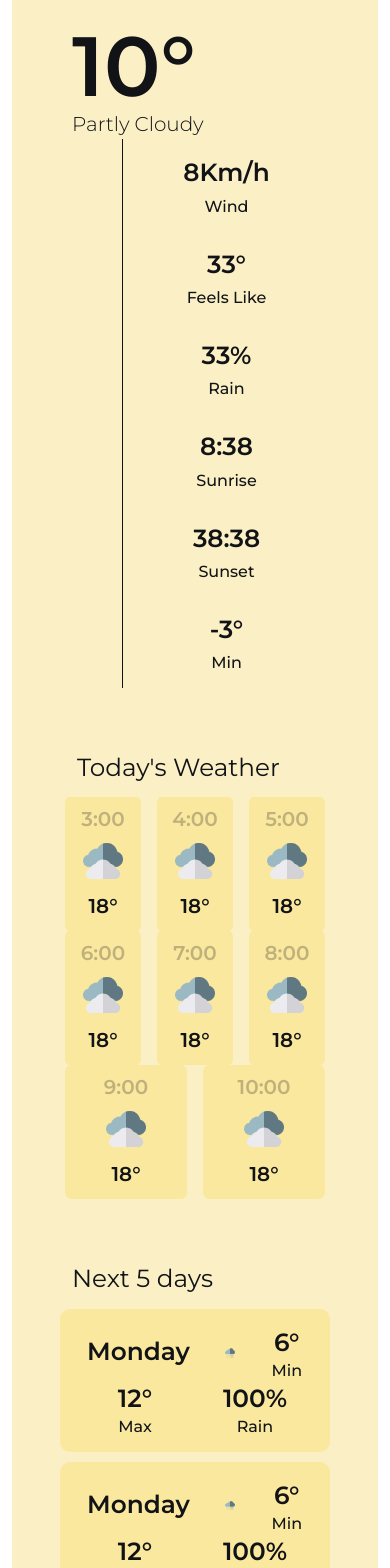
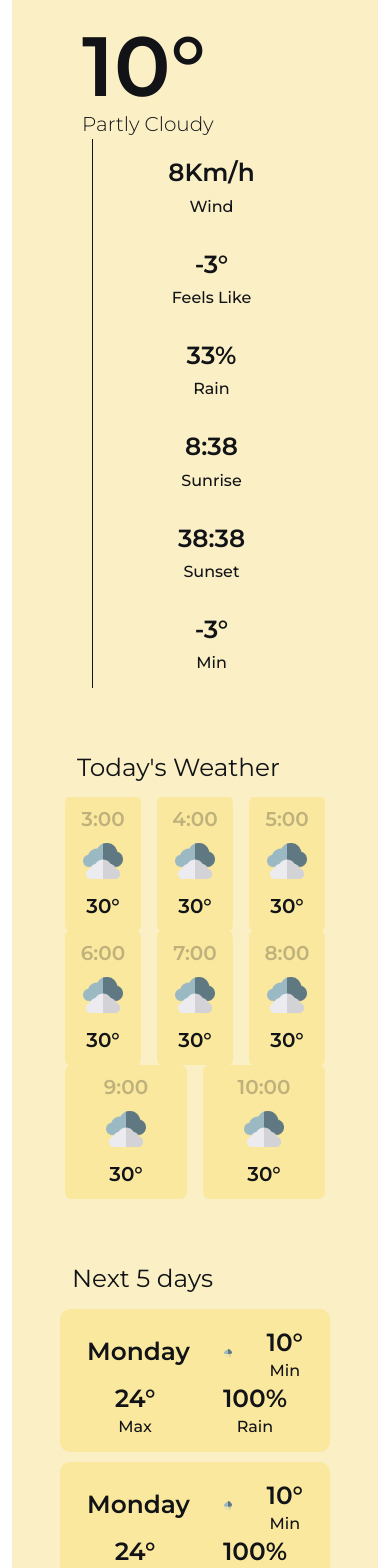
Before and after one commit to JuliaLavagnini/weather-react, a React (Vite) app: page / in a window 390 px wide. Shown: the part 400-1968 px from the top of the page. Built offline with nearby package versions, Linux system fonts and the light colour scheme.

Commit message:
Added convertion Celsius/Fahrenheit

```diff
--- a/src/App.css
+++ b/src/App.css
@@ -43,6 +43,15 @@ p {
   flex-direction: column;
 }
 
+.title{
+  justify-content: center;
+  align-items: center;
+}
+
+.title .col-md-2{
+  margin-left: 20px;
+}
+
 .icon {
   width: 10.5em;
 }
--- a/src/App.tsx
+++ b/src/App.tsx
@@ -1,14 +1,26 @@
 import Forecast from "./Forecast";
 import Search from "./Search";
-import WeatherDetail from "./weatherDetail";
+import WeatherStatus from "./weatherStatus";
 import HourlyForecast from "./hourlyForecast";
+import { useState } from "react";
 import "./App.css";
 
 function App() {
   const cityName = "London";
   const description = "Partly Cloudy";
-  const temperature = 10;
+  const temperatureCelsius = 10;
   const date = "Sunday";
+
+  const [isCelsius, setIsCelsius] = useState(true);
+
+  const handleUnitChange = (unit: string) => {
+    setIsCelsius(unit === "Celsius");
+  };
+
+  const convertToFahrenheit = (celsius: number) => {
+    return Math.round((celsius * 9) / 5 + 32);
+  };
+
   return (
     <div className="weather-app">
       <div className="row">
@@ -16,8 +28,18 @@ function App() {
           <Search />
         </div>
         <div className="col-md-2">
-          <div className="btn btn-dark cel active">°C</div>
-          <div className="btn btn-outline-dark ms-2 fah">°F</div>
+          <button
+            className="btn btn-dark"
+            onClick={() => handleUnitChange("Celsius")}
+          >
+            °C
+          </button>
+          <button
+            className="btn btn-outline-dark ms-2"
+            onClick={() => handleUnitChange("Fahrenheit")}
+          >
+            °F
+          </button>
         </div>
       </div>
       <div className="row city pb-3">
@@ -28,7 +50,7 @@ function App() {
           <p>{date}</p>
         </div>
       </div>
-      <div className="row">
+      <div className="row title">
         <div className="col-md-3">
           <video id="banner-video" autoPlay muted playsInline loop>
             <source src="src/assets/cloudy-day.webm" type="video/webm" />
@@ -36,18 +58,22 @@ function App() {
           </video>
         </div>
         <div className="col-md-2">
-          <p className="temperature">{temperature}°</p>
+          <p className="temperature">
+            {isCelsius
+              ? `${temperatureCelsius}°`
+              : `${convertToFahrenheit(temperatureCelsius)}°`}
+          </p>
           <p className="description">{description}</p>
         </div>
         <div className="col-md-5">
-          <WeatherDetail />
+          <WeatherStatus isCelsius={isCelsius} />
         </div>
       </div>
       <div className="row">
-        <HourlyForecast />
+        <HourlyForecast isCelsius={isCelsius}/>
       </div>
       <div className="row">
-        <Forecast />
+        <Forecast isCelsius={isCelsius}/>
       </div>
     </div>
   );
--- a/src/Forecast.tsx
+++ b/src/Forecast.tsx
@@ -1,5 +1,21 @@
 import "./forecast.css";
-function Forecast() {
+
+function Forecast({ isCelsius }: { isCelsius: boolean }) {
+  const minimumCelsius = 10;
+  const maximumCelsius = 24;
+
+  const convertToFahrenheit = (celsius: number) => {
+    return Math.round((celsius * 9) / 5 + 32);
+  };
+
+  const minimum = isCelsius
+    ? minimumCelsius
+    : convertToFahrenheit(minimumCelsius);
+
+  const maximum = isCelsius
+    ? maximumCelsius
+    : convertToFahrenheit(maximumCelsius);
+
   return (
     <div className="forecast" id="forecast">
       <h2>Next 5 days</h2>
@@ -11,11 +27,11 @@ function Forecast() {
           <img src="src/assets/storm.png" alt="storm" />
         </div>
         <div className="col">
-          <p>6°</p>
+          <p>{minimum}°</p>
           <h3>Min</h3>
         </div>
         <div className="col">
-          <p>12°</p>
+          <p>{maximum}°</p>
           <h3>Max</h3>
         </div>
         <div className="col">
@@ -32,11 +48,11 @@ function Forecast() {
           <img src="src/assets/storm.png" alt="storm" />
         </div>
         <div className="col">
-          <p>6°</p>
+          <p>{minimum}°</p>
           <h3>Min</h3>
         </div>
         <div className="col">
-          <p>12°</p>
+          <p>{maximum}°</p>
           <h3>Max</h3>
         </div>
         <div className="col">
@@ -53,11 +69,11 @@ function Forecast() {
           <img src="src/assets/storm.png" alt="storm" />
         </div>
         <div className="col">
-          <p>6°</p>
+          <p>{minimum}°</p>
           <h3>Min</h3>
         </div>
         <div className="col">
-          <p>12°</p>
+          <p>{maximum}°</p>
           <h3>Max</h3>
         </div>
         <div className="col">
@@ -74,11 +90,11 @@ function Forecast() {
           <img src="src/assets/storm.png" alt="storm" />
         </div>
         <div className="col">
-          <p>6°</p>
+          <p>{minimum}°</p>
           <h3>Min</h3>
         </div>
         <div className="col">
-          <p>12°</p>
+          <p>{maximum}°</p>
           <h3>Max</h3>
         </div>
         <div className="col">
@@ -95,11 +111,11 @@ function Forecast() {
           <img src="src/assets/storm.png" alt="storm" />
         </div>
         <div className="col">
-          <p>6°</p>
+          <p>{minimum}°</p>
           <h3>Min</h3>
         </div>
         <div className="col">
-          <p>12°</p>
+          <p>{maximum}°</p>
           <h3>Max</h3>
         </div>
         <div className="col">
--- a/src/WeatherDetail.tsx
+++ /dev/null
@@ -1,41 +0,0 @@
-import "./weather.css";
-function WeatherDetail() {
-  const wind = 8;
-  const sunrise = "8:38";
-  const sunset = "38:38";
-  const rainChance = 33;
-  const feelsLike = 33;
-  const minimum = -3;
-  return (
-    <div className="weather-info">
-      <div className="row status">
-        <div className="col-md-4">
-          <p>{wind}Km/h</p>
-          <h3>Wind</h3>
-        </div>
-        <div className="col-md-4">
-          <p>{feelsLike}°</p>
-          <h3>Feels Like</h3>
-        </div>
-        <div className="col-md-4">
-          <p>{rainChance}%</p>
-          <h3>Rain</h3>
-        </div>
-        <div className="col-md-4">
-          <p>{sunrise}</p>
-          <h3>Sunrise</h3>
-        </div>
-        <div className="col-md-4">
-          <p>{sunset}</p>
-          <h3>Sunset</h3>
-        </div>
-        <div className="col-md-4">
-          <p>{minimum}°</p>
-          <h3>Min</h3>
-        </div>
-      </div>
-    </div>
-  );
-}
-
-export default WeatherDetail;
--- a/src/hourlyForecast.tsx
+++ b/src/hourlyForecast.tsx
@@ -1,6 +1,16 @@
 import "./hourlyForecast.css";
 
-function hourlyForecast() {
+function hourlyForecast({ isCelsius }: { isCelsius: boolean }) {
+  const temperatureCelsius = 30;
+
+  const convertToFahrenheit = (celsius: number) => {
+    return Math.round((celsius * 9) / 5 + 32);
+  };
+
+  const temperature = isCelsius
+    ? temperatureCelsius
+    : convertToFahrenheit(temperatureCelsius);
+
   return (
     <div className="hourly">
       <div className="row gap-0 column-gap-3">
@@ -8,42 +18,42 @@ function hourlyForecast() {
         <div className="col">
           <h3>3:00</h3>
           <img src="src/assets/clouds.png" alt="cloudy" />
-          <p>18°</p>
+          <p>{temperature}°</p>
         </div>
         <div className="col">
           <h3>4:00</h3>
           <img src="src/assets/clouds.png" alt="cloudy" />
-          <p>18°</p>
+          <p>{temperature}°</p>
         </div>
         <div className="col">
           <h3>5:00</h3>
           <img src="src/assets/clouds.png" alt="cloudy" />
-          <p>18°</p>
+          <p>{temperature}°</p>
         </div>
         <div className="col">
           <h3>6:00</h3>
           <img src="src/assets/clouds.png" alt="cloudy" />
-          <p>18°</p>
+          <p>{temperature}°</p>
         </div>
         <div className="col">
           <h3>7:00</h3>
           <img src="src/assets/clouds.png" alt="cloudy" />
-          <p>18°</p>
+          <p>{temperature}°</p>
         </div>
         <div className="col">
           <h3>8:00</h3>
           <img src="src/assets/clouds.png" alt="cloudy" />
-          <p>18°</p>
+          <p>{temperature}°</p>
         </div>
         <div className="col">
           <h3>9:00</h3>
           <img src="src/assets/clouds.png" alt="cloudy" />
-          <p>18°</p>
+          <p>{temperature}°</p>
         </div>
         <div className="col">
           <h3>10:00</h3>
           <img src="src/assets/clouds.png" alt="cloudy" />
-          <p>18°</p>
+          <p>{temperature}°</p>
         </div>
       </div>
     </div>
--- a/src/weather.css
+++ b/src/weatherStatus.css
@@ -1,6 +1,6 @@
 .status {
   border-left: 1px solid #111317;
-  margin-left: 50px;
+  margin-left: 20px;
   text-align: center;
 }
 
--- /dev/null
+++ b/src/weatherStatus.tsx
@@ -0,0 +1,48 @@
+import "./weatherStatus.css";
+
+function weatherStatus({ isCelsius }: { isCelsius: boolean }) {
+  const wind = 8;
+  const sunrise = "8:38";
+  const sunset = "38:38";
+  const rainChance = 33;
+  const minimumCelsius = -3;
+
+  const convertToFahrenheit = (celsius: number) => {
+    return Math.round((celsius * 9) / 5 + 32);
+  };
+
+  const minimum = isCelsius
+    ? minimumCelsius
+    : convertToFahrenheit(minimumCelsius);
+
+  return (
+    <div className="row status">
+      <div className="col-md-4">
+        <p>{wind}Km/h</p>
+        <h3>Wind</h3>
+      </div>
+      <div className="col-md-4">
+        <p>{minimum}°</p>
+        <h3>Feels Like</h3>
+      </div>
+      <div className="col-md-4">
+        <p>{rainChance}%</p>
+        <h3>Rain</h3>
+      </div>
+      <div className="col-md-4">
+        <p>{sunrise}</p>
+        <h3>Sunrise</h3>
+      </div>
+      <div className="col-md-4">
+        <p>{sunset}</p>
+        <h3>Sunset</h3>
+      </div>
+      <div className="col-md-4">
+        <p>{minimum}°</p>
+        <h3>Min</h3>
+      </div>
+    </div>
+  );
+}
+
+export default weatherStatus;
```
